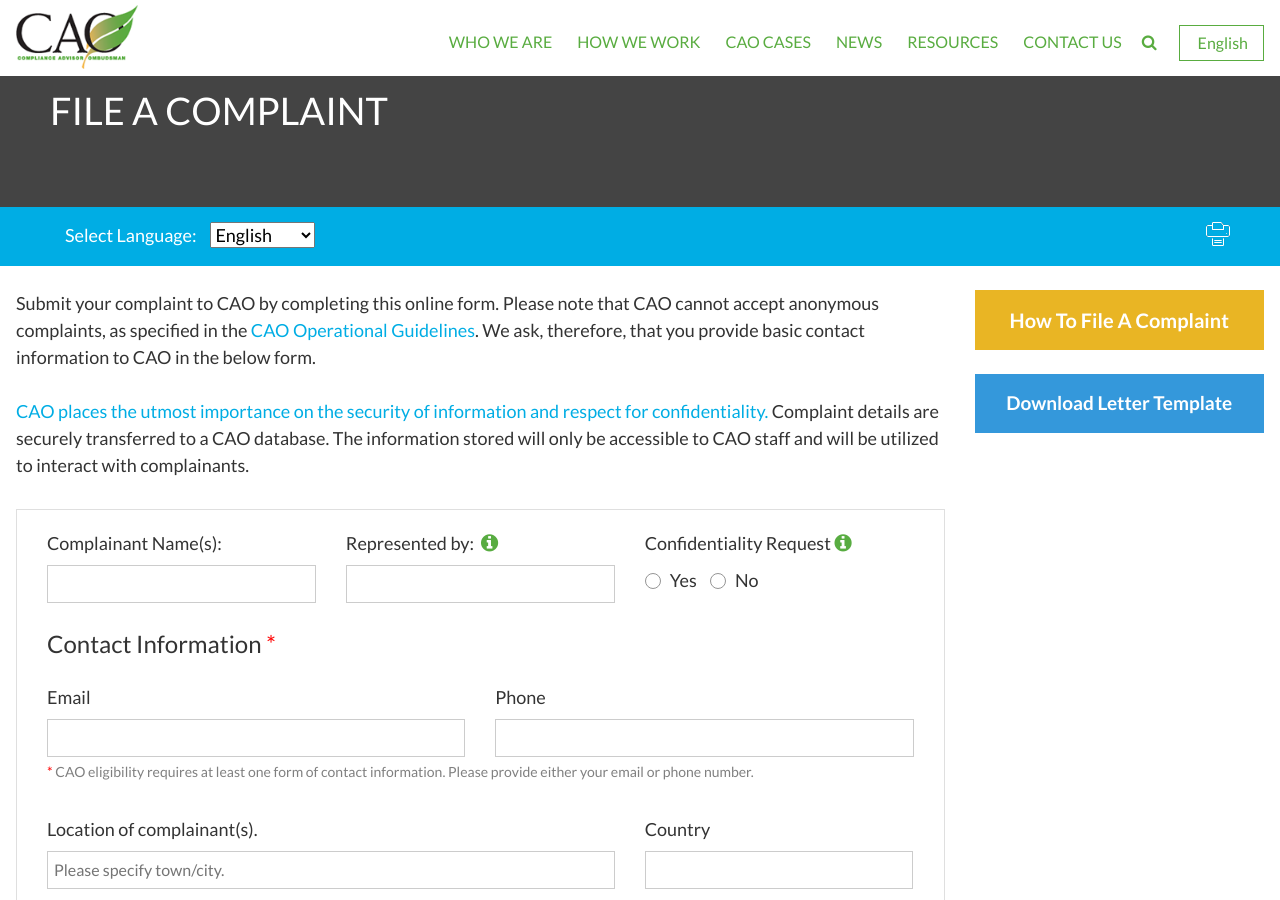
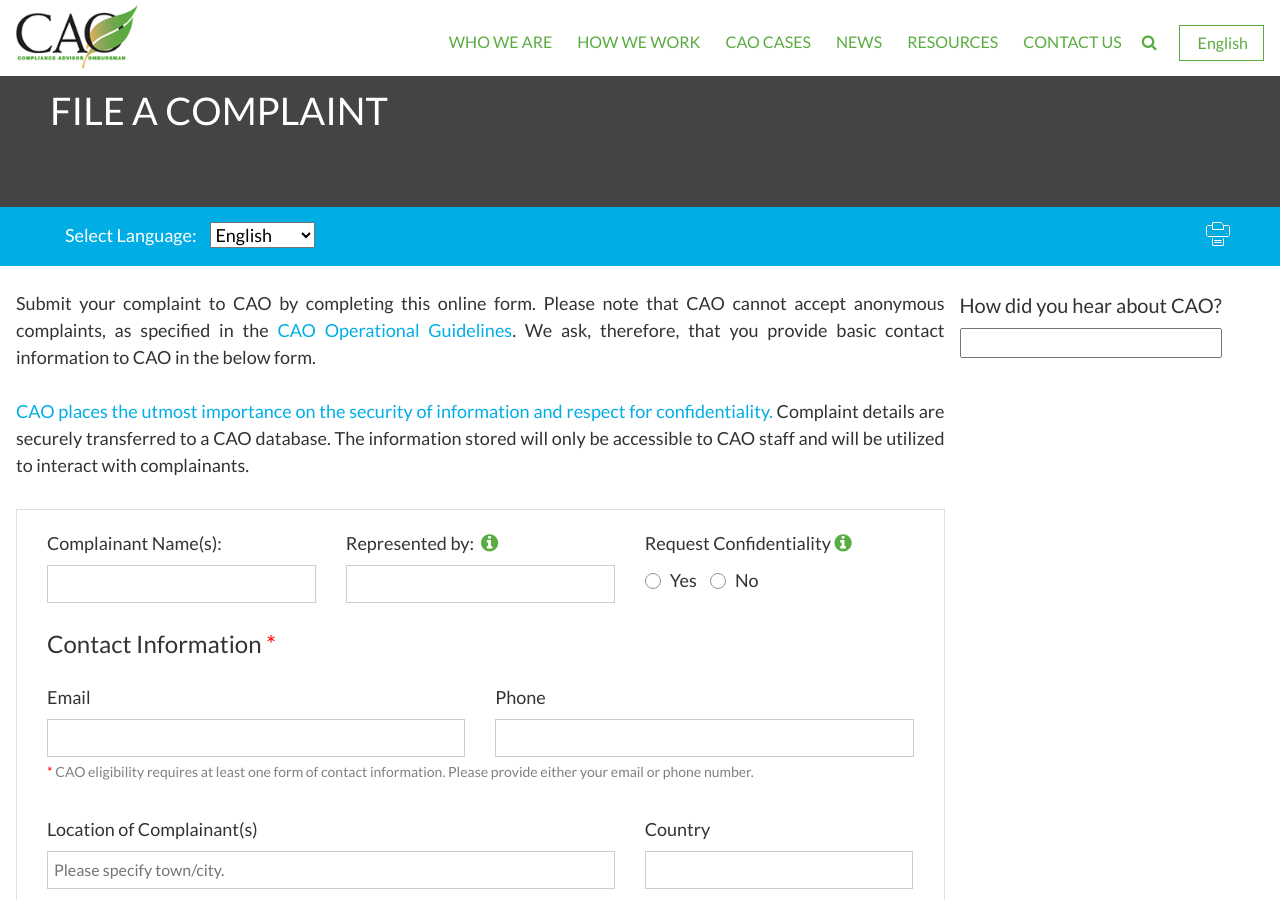
Before and after one commit to aaronkyle/concept, a Jekyll site: the page ui-design/sandbox/file_a_complaint.html, which Jekyll copies as it is, in a window 1280 px wide and 900 px high. Built offline with Jekyll 4.4.1, drawn with Linux system fonts in a browser that asks for light colours; some of the changed text lies outside the part shown.

Commit message:
re-structuring

```diff
--- a/ui-design/sandbox/file_a_complaint.html
+++ b/ui-design/sandbox/file_a_complaint.html
@@ -302,7 +302,7 @@
                     <div class="col-lg-9 content wow Left">
 						<form>
 
-<div><p>Submit your complaint to CAO by completing this online form. Please note that CAO cannot accept anonymous complaints, as specified in the <a href="http://www.cao-ombudsman.org/documents/CAOOperationalGuidelines_2013.pdf" target="_blank">CAO Operational Guidelines</a>. We ask, therefore, that you provide basic contact information to CAO in the below form. <br />
+<div><p align="justify">Submit your complaint to CAO by completing this online form.  Please note that CAO cannot accept anonymous complaints, as specified in the <a href="http://www.cao-ombudsman.org/documents/CAOOperationalGuidelines_2013.pdf" target="_blank">CAO Operational Guidelines</a>. We ask, therefore, that you provide basic contact information to CAO in the below form. <br />
 <br />
 <a href="http://www.cao-ombudsman.org/newsroom/documents/documents/CAOApproachtoThreatsandIncidentsofReprisals_October2017.pdf" target="_blank">CAO places the utmost importance on the security of information and respect for confidentiality.</a> Complaint details are securely transferred to a CAO database. The information stored will only be accessible to CAO staff and will be utilized to interact with complainants.</p></div>
 
@@ -321,7 +321,7 @@
   										<input type='text' style='width:100%'>
   									</div>
   									<div class="col-lg-4">
-  										<label>Confidentiality Request&nbsp;<span data-toggle="tooltip" data-placement="bottom" title="CAO will keep the identity of complainant confidential if requested."><i class="fa fa-info-circle" aria-hidden="true" style='color:#58ac41;font-size:20px;'></i></span></label><br>
+  										<label>Request Confidentiality&nbsp;<span data-toggle="tooltip" data-placement="bottom" title="CAO will keep the identity of complainant confidential if requested."><i class="fa fa-info-circle" aria-hidden="true" style='color:#58ac41;font-size:20px;'></i></span></label><br>
   											<label class="innert_radio">Yes<input type="radio" name='mcc'><span class="checkmark"></span></label>
   												<label class="innert_radio">No<input type="radio" name='mcc' ><span class="checkmark"></span></label>
 
@@ -355,7 +355,7 @@
                 <br />
                 <div class="row">
                   <div class="col-lg-8">
-                    <label>Location of complainant(s). </label>
+                    <label>Location of Complainant(s) </label>
                     <input type='text' style='width:100%' placeholder="Please specify town/city.">
                   </div>
                   <div class="col-lg-4">
@@ -390,14 +390,7 @@
                     </div>
 
 <br />
-<div class="row">
-                    <div class="col-lg-12">
-                      <label>How did you hear about CAO? </label><br>
-                      <input type='text' style='width:100%'>
-                    </div>
 
-									<br>
-</div>
                   <!--
 									<a data-toggle="collapse" data-target="#demo" style='color:#44b5f6; cursor:pointer'>+ Add further information.</a>
 
@@ -537,7 +530,14 @@
         </form>
       </div>
 
+<div class="row">
+                    <div class="col-lg-12">
+                      <label>How did you hear about CAO? </label><br>
+                      <input type='text' style='width:100%'>
+                    </div>
 
+									<br>
+</div>
 
       <br>
       <div class="col-lg-3 content wow ">
```
